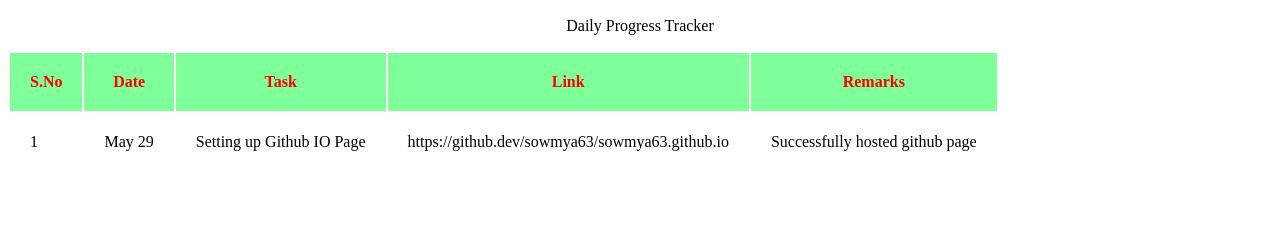
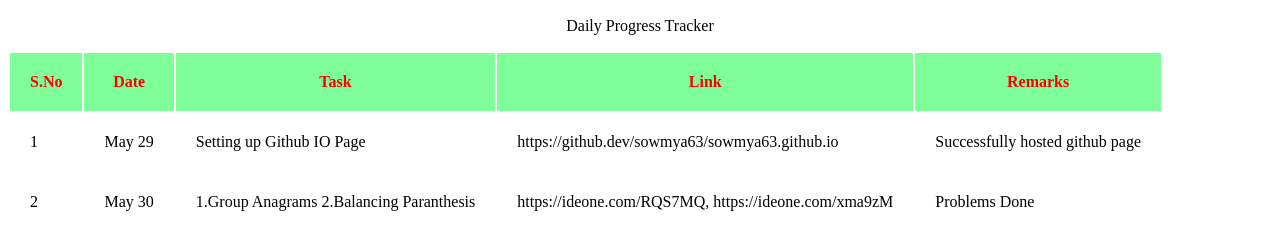
Before and after one commit to sowmya63/sowmya63.github.io, a plain HTML site: page index.html in a window 1280 px wide. Shown: the part 110-360 px from the top of the page. Drawn offline with Linux system fonts and the light colour scheme.

Commit message:
day 2 progress

```diff
--- a/index.html
+++ b/index.html
@@ -27,8 +27,13 @@
             <td>https://github.dev/sowmya63/sowmya63.github.io</td>
             <td>Successfully hosted github page</td>
         </tr>
+        <tr>
+           <td>2</td>
+           <td>May 30</td>
+           <td>1.Group Anagrams 2.Balancing Paranthesis</td>
+           <td>https://ideone.com/RQS7MQ, https://ideone.com/xma9zM</td>
+           <td>Problems Done</td>
+        </tr>
     </table>
-
-
 </body>
 </html>
```
